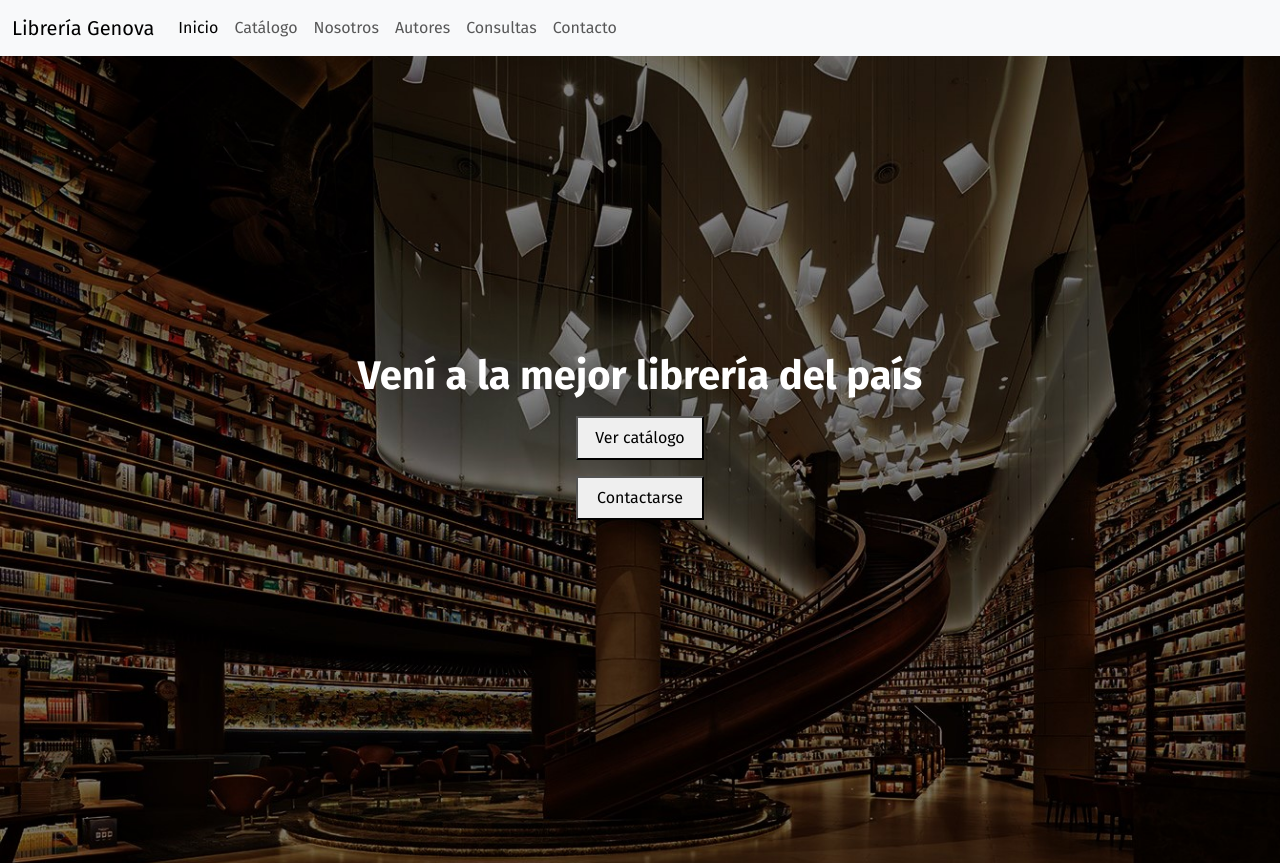
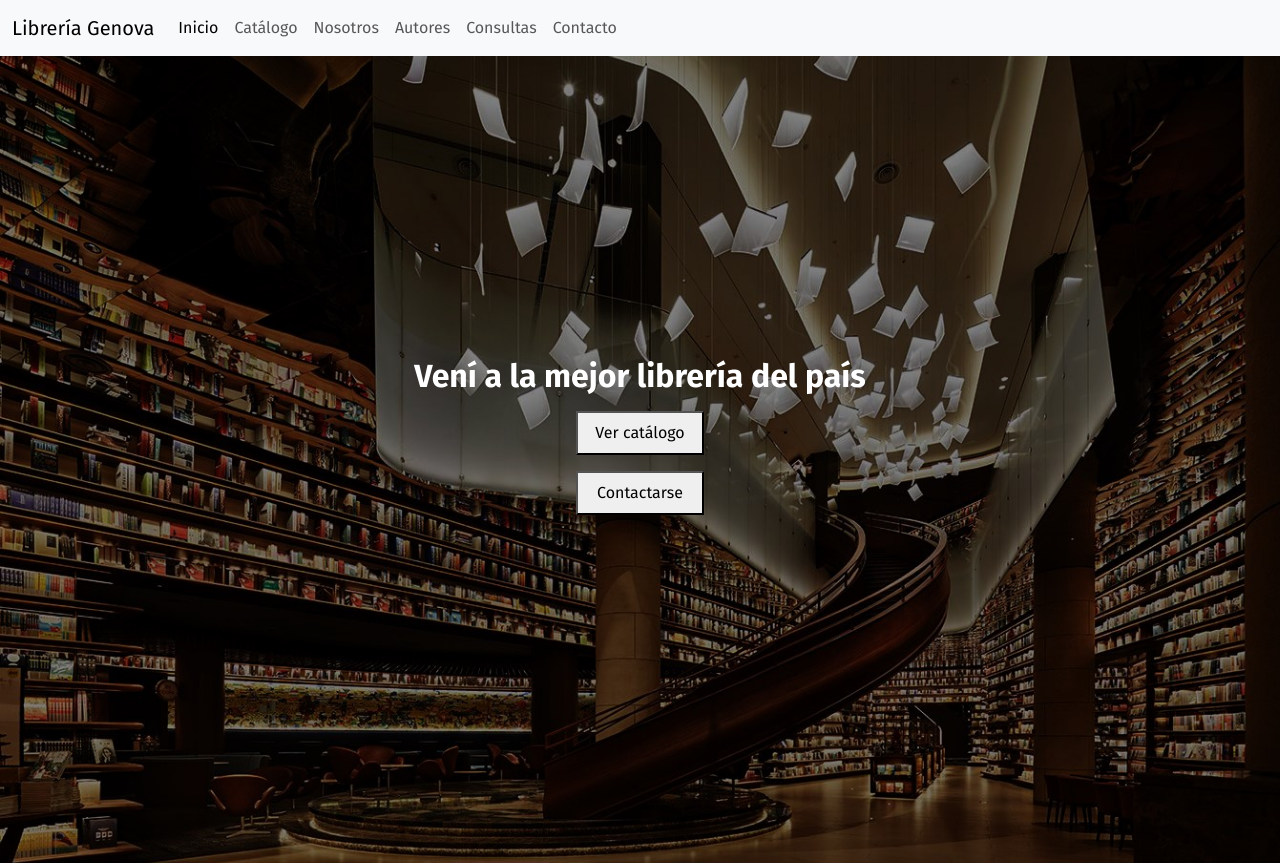
Before and after one commit to LuchoModena/EntregaFinal, a website: page index.html in a window 1280 px wide. Shown: the top 863 px of the page. Drawn offline with nearby package versions, Linux system fonts and the light colour scheme.

Commit message:
Main Finalizado 3

```diff
--- a/index.html
+++ b/index.html
@@ -42,7 +42,7 @@
         </div>
       </nav>
       <section class="contenedorSuperior h-100">
-      <h1 class="text-white fw-bold fs-1 text center">Vení a la mejor librería del país</h1>
+      <h1 class="text-white fw-bold fs-2 text center">Vení a la mejor librería del país</h1>
       <a href="./pages/catalogo.html">
       <button class="botonHeader">Ver catálogo</button>
     </a>
```
